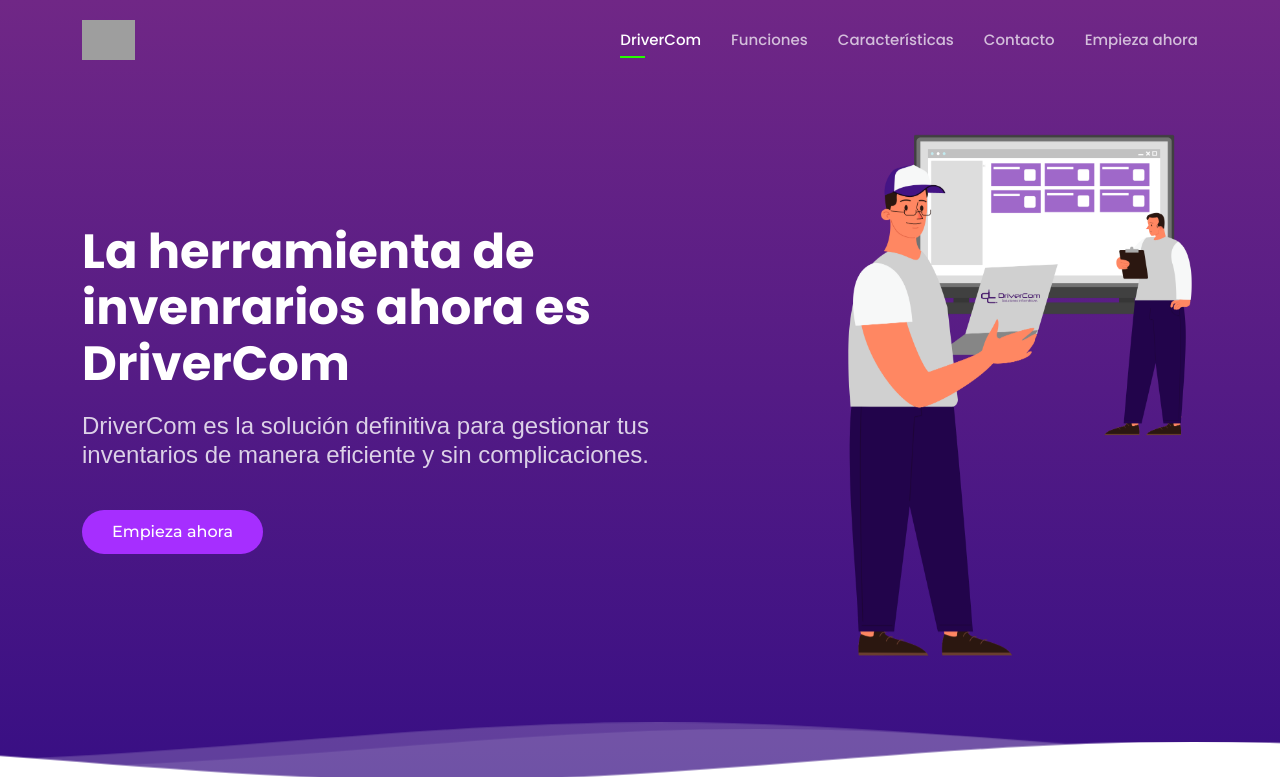
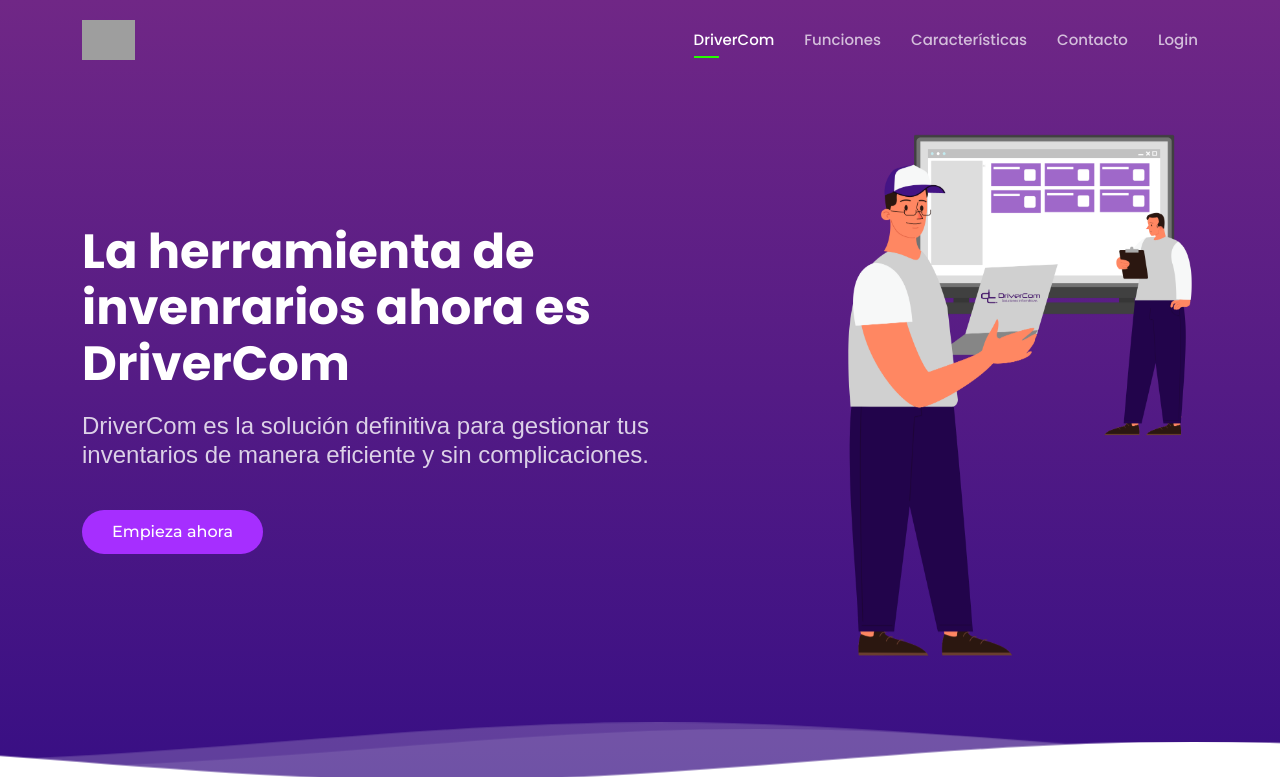
Before and after one commit to Rafael169/basico, a PHP site: page /apidrivercom/vista/landing.php in a window 1280 px wide. Shown: the top 777 px of the page. Run offline with PHP 8.4, Linux system fonts and the light colour scheme; some libraries are stand-ins or nearby versions; grey boxes are pictures that could not be loaded.

Commit message:
modificacion en la landing

```diff
--- a/vista/landing.php
+++ b/vista/landing.php
@@ -52,7 +52,7 @@
                     <li><a class="nav-link scrollto" href="#contact">Contacto</a></li>
                 </ul>
                 <div class="text-center text-lg-start">
-                    <a href="login.php" class="btn-get-started 2">Empieza ahora</a>
+                    <a href="login.php" class="btn-get-started 2">Login</a>
                 </div>
                 </li>
                 <i class="bi bi-list mobile-nav-toggle"></i>
```
